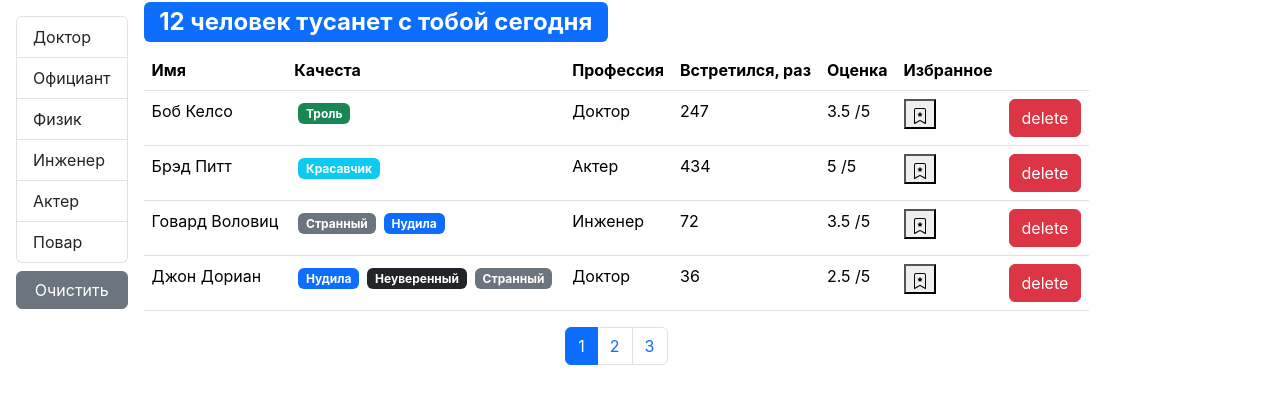
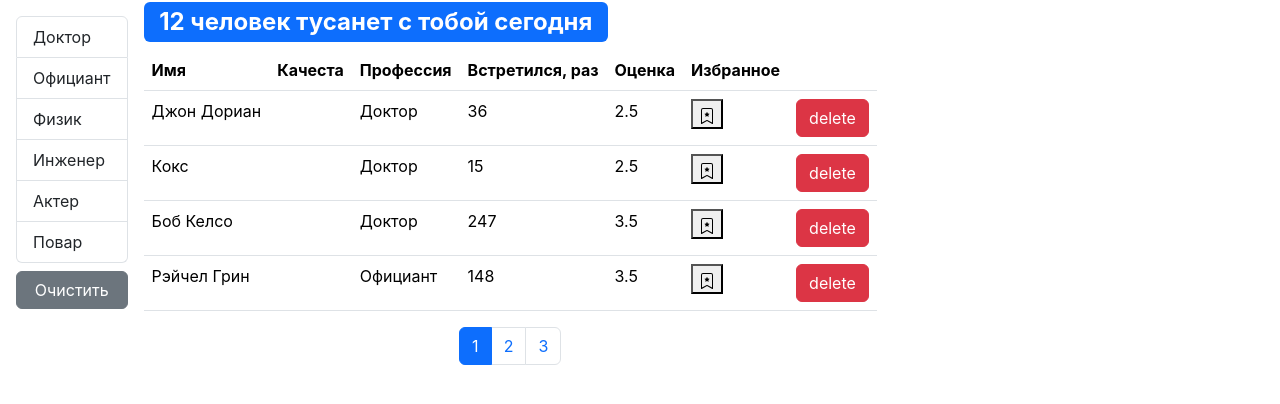
Before and after one commit to DmitriyKanischev/Fast-app-beta, a React (Create React App) app: page / in a window 1280 px wide. Shown: the top 404 px of the page. Built offline with nearby package versions, Linux system fonts and the light colour scheme.

Commit message:
tbody button and bookmark added

```diff
--- a/src/components/TableBody.jsx
+++ b/src/components/TableBody.jsx
@@ -1,7 +1,34 @@
 import React from 'react';
+import PropTypes from "prop-types";
+import _ from "lodash"
 
-const TableBody = () => {
-    return null;
+const TableBody = ({data, columns}) => {
+
+    const renderContent = (item, column) => {
+        if(columns[column].component) {
+            const component = columns[column].component
+            if(typeof component === "function") {
+                return component(item)
+            }
+            return component
+        }
+        return _.get(item, columns[column].path)
+    }
+
+    return (
+        <tbody>
+            {data.map((item) =>
+                <tr key={item._id}>
+                    {Object.keys(columns).map((column) =>
+                        <td key={column}>
+                            {renderContent(item, column)}
+                        </td>)}
+                </tr>)}
+        </tbody>)
+};
+TableBody.propTypes={
+    data:PropTypes.array.isRequired,
+    columns:PropTypes.object.isRequired
 }
 
 export default TableBody;
--- a/src/components/TableHeader.jsx
+++ b/src/components/TableHeader.jsx
@@ -3,10 +3,10 @@
 
 const TableHeader = ({onSort, selectedSort, columns}) => {
     const handleSort = (item) => {
-        if(selectedSort.iter === item) {
+        if(selectedSort.path === item) {
             onSort({...selectedSort, order:selectedSort.order=== 'asc' ? 'desc': 'asc'})
         } else {
-            onSort({iter:item, order: 'asc'})
+            onSort({path:item, order: 'asc'})
         }
     }
     return (
@@ -15,8 +15,8 @@
                 {Object.keys(columns).map((column) => (
                     <th
                         key={column}
-                        onClick={columns[column].iter ? () =>handleSort(columns[column].iter) : undefined}
-                        {...{role: columns[column].iter && 'button'}}
+                        onClick={columns[column].path ? () =>handleSort(columns[column].path) : undefined}
+                        {...{role: columns[column].path && 'button'}}
                         scope="col">{columns[column].name}
                     </th>
                 ))}
--- a/src/components/Users.jsx
+++ b/src/components/Users.jsx
@@ -38,7 +38,7 @@
 
     const filteredUsers = selectedProf ? allUsers.filter((user) => JSON.stringify(user.profession) === JSON.stringify(selectedProf)) : allUsers;
     const count = filteredUsers.length;
-    const sortedUsers=_.orderBy(filteredUsers, [sortBy.iter], [sortBy.order]);
+    const sortedUsers=_.orderBy(filteredUsers, [sortBy.path], [sortBy.order]);
     const usersCrop = paginate(sortedUsers, currentPage, pageSize);
     const clearFilter = () => {
         setselectedProf()
--- a/src/components/UsersTable.jsx
+++ b/src/components/UsersTable.jsx
@@ -1,26 +1,38 @@
 import React from 'react';
 import PropTypes from 'prop-types';
-import User from './User';
+// import User from './User';
 import TableHeader from './TableHeader';
+import TableBody from './TableBody';
+import BookMark from './Bookmark'
 
-const UsersTable = ({users, onSort, selectedSort, ...rest}) => {
+
+const UsersTable = ({users, onSort, selectedSort, onToggleBookMark, onDelete, ...rest}) => {
     const columns={
-        name:{iter: "name", name:"Имя"},
+        name:{path: "name", name:"Имя"},
         qualities:{name:"Качеста"},
-        profession:{iter:"profession.name", name: "Профессия"},
-        completedMeetings:{iter:"completedMeetings", name: "Встретился, раз"},
-        rate:{iter: "rate", name: "Оценка"},
-        bookmark:{iter: "bookmark", name: "Избранное"},
-        delete: {}
+        profession:{path:"profession.name", name: "Профессия"},
+        completedMeetings:{path:"completedMeetings", name: "Встретился, раз"},
+        rate:{path: "rate", name: "Оценка"},
+        bookmark:{path: "bookmark", name: "Избранное", component: (user) => ( <BookMark
+                                                                        status={user.bookmark}
+                                                                        onClick={() => onToggleBookMark(user._id)}
+                                                                    />)},
+        delete: {component: (user) => (  <button
+                                onClick={() => onDelete(user._id)}
+                                className="btn btn-danger"
+                            >
+                                delete
+                            </button>)}
     }
     return (
         <table className="table">
             <TableHeader {...{onSort, selectedSort, columns}} />
-            <tbody>
+            <TableBody {...{columns, data: users}}/>
+            {/* <tbody>
                 {users.map((user) => (
                     <User {...rest} {...user} key={user._id} />
                 ))}
-            </tbody>
+            </tbody> */}
         </table>
 );
 }
@@ -29,7 +41,8 @@
     users:PropTypes.array.isRequired,
     onSort:PropTypes.func.isRequired,
     selectedSort:PropTypes.object.isRequired,
-
+    onToggleBookMark:PropTypes.func.isRequired,
+    onDelete:PropTypes.func.isRequired
 }
 
 export default UsersTable;
```
